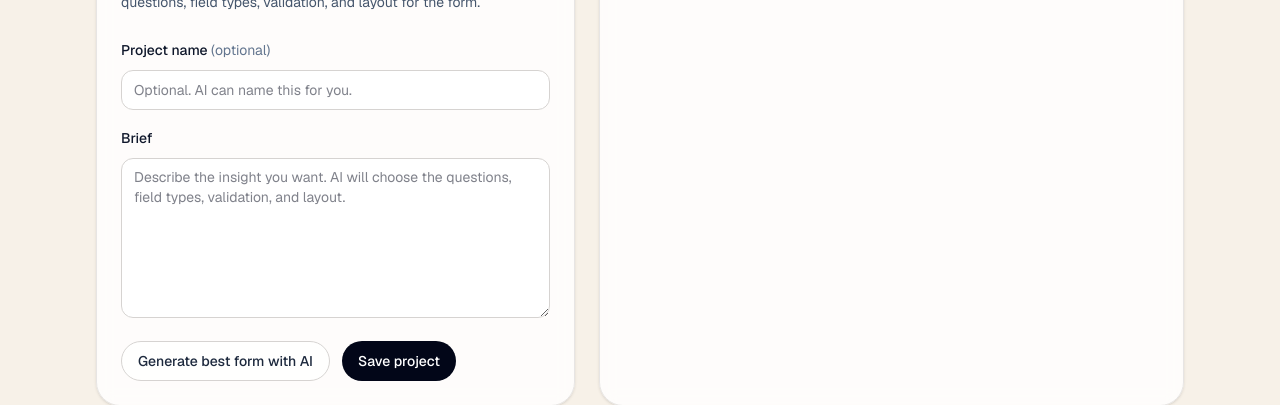
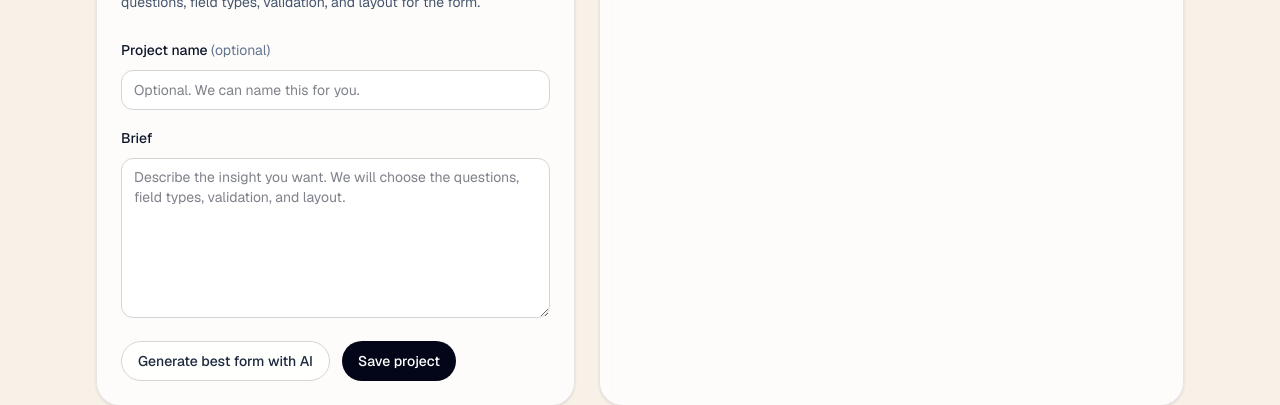
Before and after one commit to vzimengye/atpio, a Next.js app: page /projects/new in a window 1280 px wide. Shown: the part 243-648 px from the top of the page. Built offline with nearby package versions, Linux system fonts and the light colour scheme.

Commit message:
fix: use we in builder placeholders

```diff
--- a/src/components/project-builder.tsx
+++ b/src/components/project-builder.tsx
@@ -5,9 +5,9 @@ import { type FormEvent, useState } from "react";
 import { DynamicForm } from "@/components/dynamic-form";
 import type { ProjectSchema } from "@/lib/types";
 
-const projectNamePlaceholder = "Optional. AI can name this for you.";
+const projectNamePlaceholder = "Optional. We can name this for you.";
 const briefPlaceholder =
-  "Describe the insight you want. AI will choose the questions, field types, validation, and layout.";
+  "Describe the insight you want. We will choose the questions, field types, validation, and layout.";
 const emptyPreviewSchema: ProjectSchema = {
   title: "Your AI-generated form will appear here",
   description:
```
